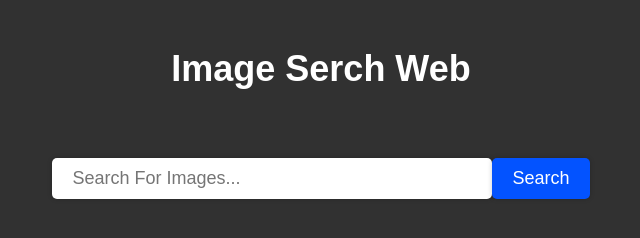
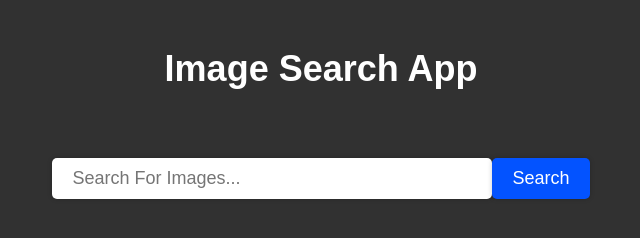
Before and after one commit to NidaKhan711/Img-Search, a plain HTML site: page index.html in a window 1280 px wide. Shown: the whole page, without its empty margins (319-959 px from the left). Drawn offline with Linux system fonts and the light colour scheme.

Commit message:
Update index.html

```diff
--- a/index.html
+++ b/index.html
@@ -4,11 +4,11 @@
     <meta charset="UTF-8" />
     <meta http-equiv="X-UA-Compatible" content="IE=edge" />
     <meta name="viewport" content="width=device-width, initial-scale=1.0" />
-    <title>Image Search Web</title>
+    <title>Image Search App</title>
     <link rel="stylesheet" href="style.css" />
   </head>
   <body>
-    <h1>Image Serch Web</h1>
+    <h1>Image Search App</h1>
     <form>
       <input type="text" id="search-input" placeholder="Search For Images..." />
       <button id="search-button">Search</button>
```
